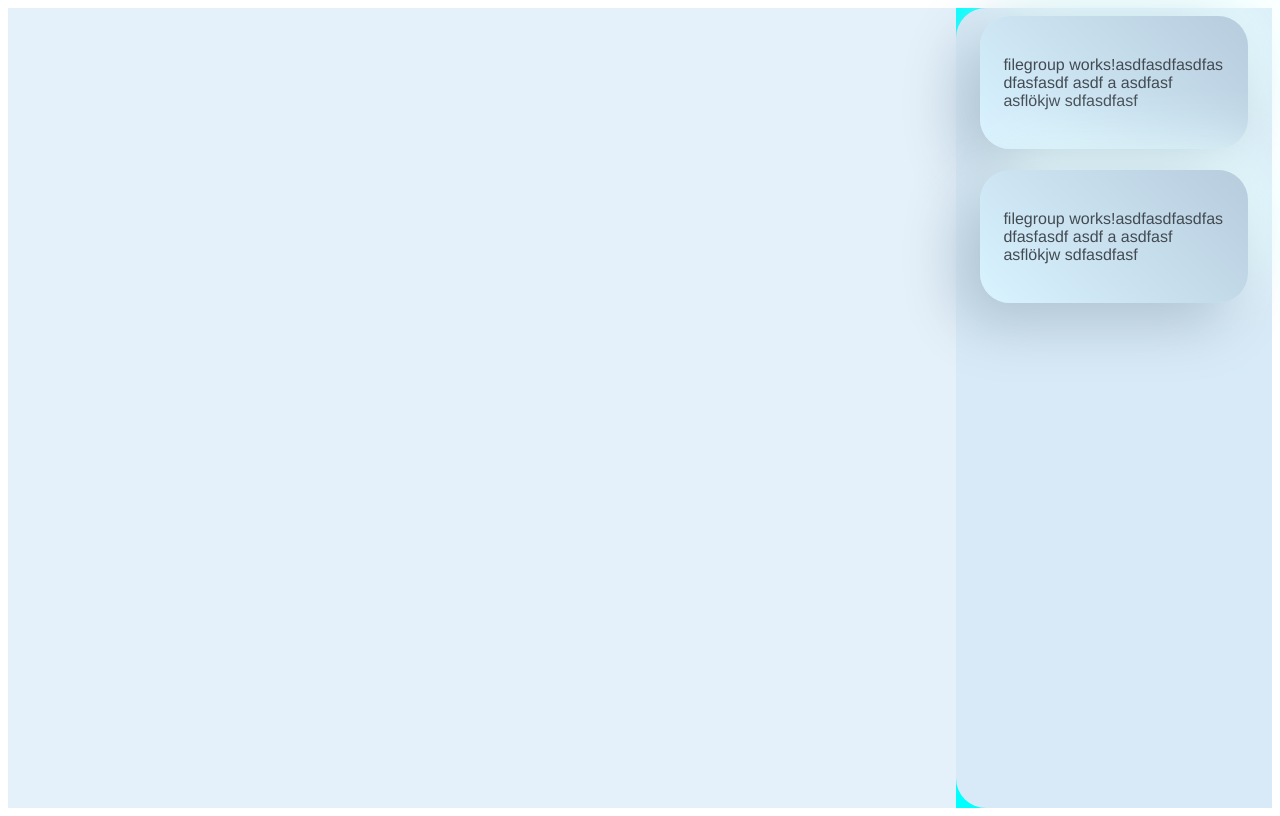
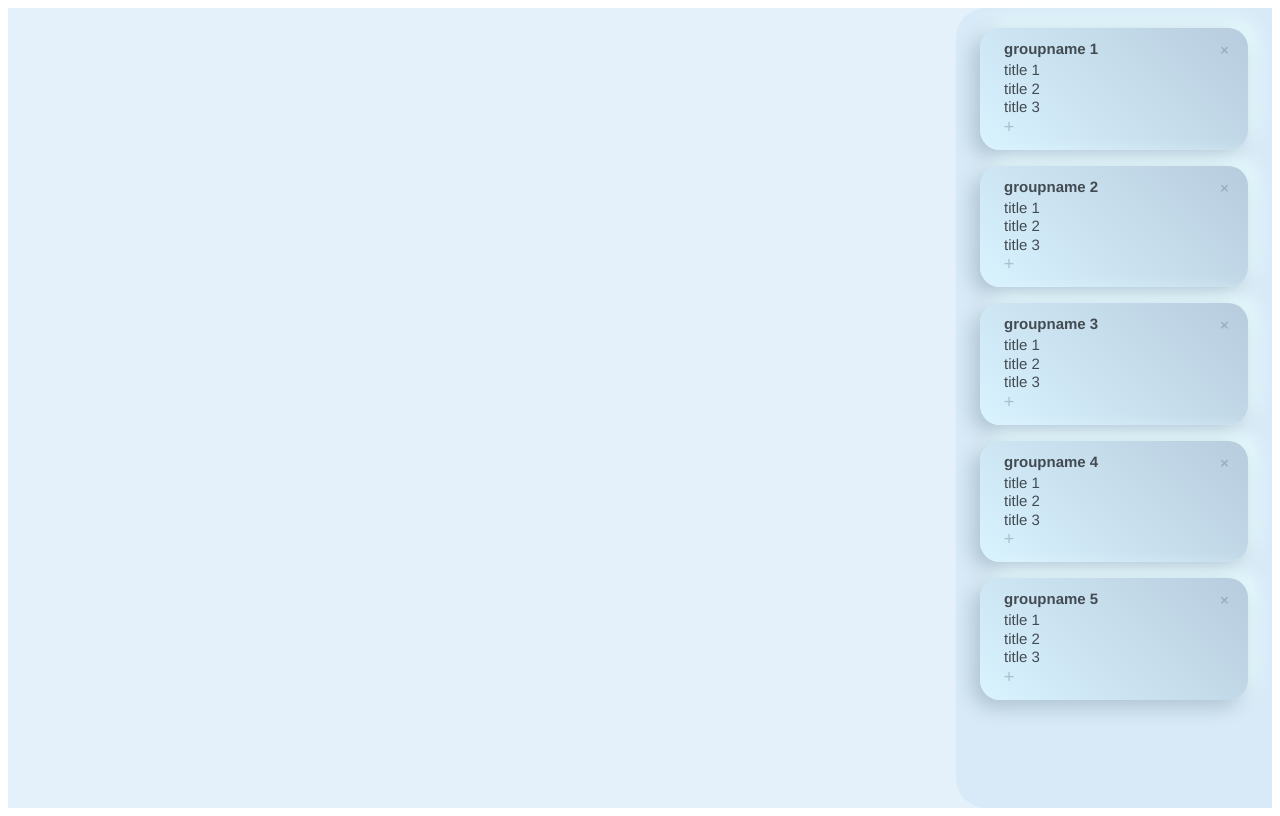
Before and after one commit to maximilianspiess/ccyp-journal, an Angular app: page / in a window 1280 px wide. Built offline with nearby package versions, Linux system fonts and the light colour scheme.

Commit message:
style filegroup

```diff
--- a/src/app/app.component.html
+++ b/src/app/app.component.html
@@ -7,9 +7,7 @@
       <!-- file content -->
     </div>
     <div class="filenav-container">
-      <app-filenav>
-        <app-filegroup></app-filegroup>
-      </app-filenav>
+      <app-filenav></app-filenav>
     </div>
   </div>
 </div>
--- a/src/app/app.component.sass
+++ b/src/app/app.component.sass
@@ -9,8 +9,8 @@ $color-file: #343A3FFF
   display: flex
   flex-direction: column
   max-width: 100vw
-  height: 100vh
-  background-color: aqua
+  min-height: 100vh
+  background-color: $background-color-file
   font-family: $font-family
 
 .filecontainer-container
@@ -24,4 +24,4 @@ $color-file: #343A3FFF
 
 .filenav-container
   width: 25%
-  height: 100%
+  min-height: 100vh
--- a/src/app/filegroup/filegroup.component.html
+++ b/src/app/filegroup/filegroup.component.html
@@ -1,5 +1,10 @@
 <div class="container">
-  <div class="text">
-    <p>filegroup works!asdfasdfasdfas dfasfasdf asdf a asdfasf asflökjw sdfasdfasf</p>
+  <div class="title-delete">
+    <h4 class="filegroup-title">{{ groupname }}</h4>
+    <button class="fileButton delete">+</button>
   </div>
+  <div *ngFor="let filename of filenames">
+    <p class="text">{{ filename }}</p>
+  </div>
+  <button class="fileButton">+</button>
 </div>
--- a/src/app/filegroup/filegroup.component.sass
+++ b/src/app/filegroup/filegroup.component.sass
@@ -1,20 +1,48 @@
+$font-size-14: 0.875em
+$font-size-15: 0.9375em
+$font-size-18: 1.125em
+
+$color-delete-add: #343A3F40
+
 .container
-  width: 70%
+  display: flex
+  flex-direction: column
+  box-sizing: border-box
   height: auto
-  //padding: 10px
-  //margin: 10px 25px
-  padding: 7.5%
-  margin: 2.5% 7.5%
-  border-radius: 30px
+  padding: 0.75em 1.5em
+  margin: 0.5em 1.5em
+  border-radius: 20px
   background: linear-gradient(225deg, #b7ccdd, #d9f3ff)
-  box-shadow: -20px 20px 60px #adc1d0, 20px -20px 60px #e9ffff
+  box-shadow: -7px 7px 20px #adc1d0, 7px -7px 20px #e9ffff
+  font-size: 1em
+
+.title-delete
   display: flex
-  justify-content: center
+  flex-direction: row
+  justify-content: space-between
   align-items: center
-  font-size: 1em
+
+.filegroup-title
+  margin: 0 0 0.25em 0
+  font-size: $font-size-15
 
 .text
   height: auto
-  align-self: center
-  //background-color: blueviolet
   overflow-wrap: break-word
+  margin: 0 0 0.1em 0
+  font-size: $font-size-15
+
+.fileButton
+  width: 1.5*$font-size-18
+  height: auto
+  border: none
+  background-color: inherit
+  margin-left: -0.5*$font-size-18
+  padding: 0
+  text-align: center
+  font-size: $font-size-18
+  color: #343A3F40
+
+.delete
+  transform: rotate(45deg)
+  margin: 0 -0.75*$font-size-18 0 0
--- a/src/app/filegroup/filegroup.component.ts
+++ b/src/app/filegroup/filegroup.component.ts
@@ -1,4 +1,4 @@
-import { Component } from '@angular/core';
+import {Component, Input} from '@angular/core';
 
 @Component({
   selector: 'app-filegroup',
@@ -7,4 +7,7 @@ import { Component } from '@angular/core';
 })
 export class FilegroupComponent {
 
+  @Input() groupname = "";
+  filenames: string[] = ["title 1", "title 2", "title 3"];
+
 }
--- a/src/app/filenav/filenav.component.html
+++ b/src/app/filenav/filenav.component.html
@@ -1,4 +1,5 @@
 <div class="container">
-  <app-filegroup></app-filegroup>
-  <app-filegroup></app-filegroup>
+  <div class="filegroup-container" *ngFor="let groupname of groupnames">
+    <app-filegroup [groupname]="groupname"></app-filegroup>
+  </div>
 </div>
--- a/src/app/filenav/filenav.component.sass
+++ b/src/app/filenav/filenav.component.sass
@@ -1,12 +1,16 @@
 $color-filenav: #434B52FF
+
+app-filegroup, .filegroup-container
+  width: 100%
 
 .container
   display: flex
   flex-direction: column
   align-items: center
-  gap: 5px 0
   width: 100%
-  height: 100%
+  min-height: 100%
+  box-sizing: border-box
+  padding: 0.75em 0
   background-color: #D8EAF7FF
   border-top-left-radius: 30px
   border-bottom-left-radius: 30px
--- a/src/app/filenav/filenav.component.ts
+++ b/src/app/filenav/filenav.component.ts
@@ -6,5 +6,6 @@ import { Component } from '@angular/core';
   styleUrls: ['./filenav.component.sass']
 })
 export class FilenavComponent {
+  groupnames: string[] = ["groupname 1", "groupname 2", "groupname 3", "groupname 4", "groupname 5"];
 
 }
```
